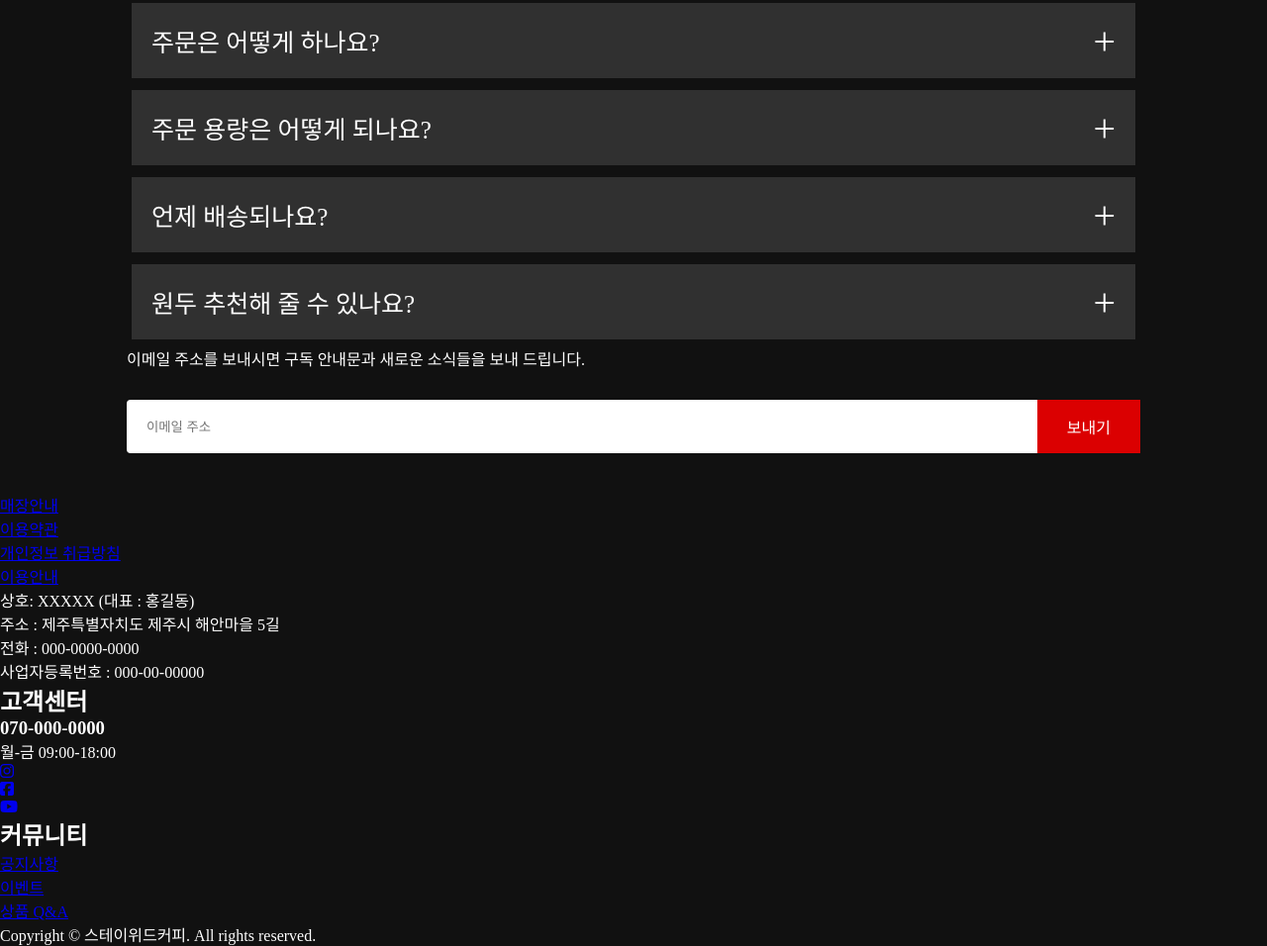
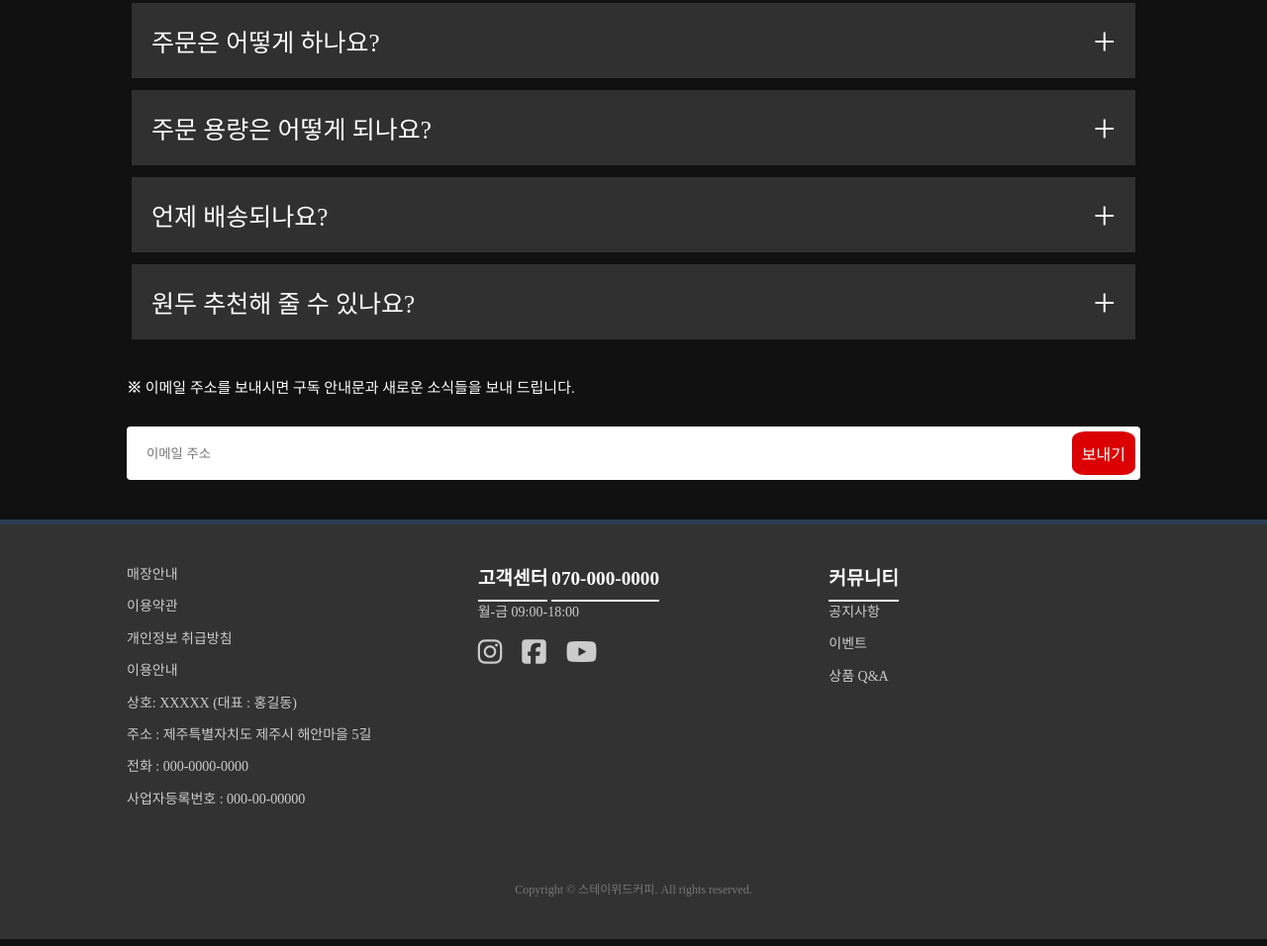
Before and after one commit to chrisharam/UREKA, a plain HTML site: page Ureka_class/css/practice_01/index.html in a window 1280 px wide. Shown: the part 2356-3312 px from the top of the page at 99% size. Drawn offline with Linux system fonts and the light colour scheme.

Commit message:
2025_08_28

```diff
--- a/Ureka_class/css/practice_01/index.html
+++ b/Ureka_class/css/practice_01/index.html
@@ -128,13 +128,13 @@
       <p>이메일 주소를 보내시면 구독 안내문과 새로운 소식들을 보내 드립니다.</p>
       <form class="add-email">
         <input type="email" placeholder="이메일 주소" required>
-        <button type="submit">보내기</button>
+        <button id = "submit" type="submit">보내기</button>
       </form>
     </div>
   </section>
 
   <!-- 푸터 -->
-  <footer>
+  <footer class="site-footer">
     <div class="footer-content">
       <div class="col left">
         <ul class="footer-nav">
--- a/Ureka_class/css/practice_01/style.css
+++ b/Ureka_class/css/practice_01/style.css
@@ -290,3 +290,109 @@ nav button {
 .accordion input[type="radio"]:checked + label::after{
     transform: rotate(-135deg);
 }
+.newsletter > p{
+  margin-top: 30px;
+  font-size: 15px;
+}
+.newsletter > p::before{
+  content: "\203b\0020";
+  color: white;
+  font-weight: bold;
+}
+#submit{
+  margin: 5px;
+  border-radius: 20%;
+  padding: 10px;
+}
+.site-footer{
+  background-color: #333232;
+  color: #ecf0f1;
+  padding: 40px 10%;
+  border-top: 5px solid #2c3e50;
+  line-height: 1.6;
+}
+.footer-content{
+  display: flex;
+  flex-wrap: wrap;
+  justify-content: space-around;
+  max-width: 1200px;
+  margin: 0 auto;
+  gap: 40px;
+}
+.footer-content .col{
+  flex: 1;
+  min-width: 200px;
+}
+.footer-content h2,
+.footer-content h3{
+  margin-top: 0;
+  font-size: 1.2em;
+  color: white;
+  border-bottom: 2px solid #ecf0f1;
+  padding-bottom: 5px;
+  display: inline-block;
+}
+.footer-content p,
+.footer-content ul li{
+  font-size: 14px;
+  color: #ccc;
+  margin-bottom: 10px;
+}
+.footer-content ul{
+  list-style: none;
+  padding: 0;
+}
+.footer-content a{
+  text-decoration: none;
+  color: #ccc;
+}
+.footer-content a:hover{
+  color: #fff;
+}
+.socials{
+  display: flex;
+  gap: 20px;
+  margin-top: 15px;
+}
+.socials i{
+  font-size: 28px;
+}
+.socials a:hover i{
+  color: #C13584;
+}
+.socials li:nth-child(2) a:hover i{
+  color:#1877f2;
+}
+.socials li:nth-child(3) a:hover i{
+  color: #e50914;
+}
+
+.copyright{
+  text-align: center;
+  border-top: 1px solid #333;
+  padding-top: 20px;
+  margin-top: 40px;
+  color: #777;
+  font-size: 12px;
+}
+
+@media (max-width: 768px){
+  .site-footer{
+    padding: 40px 5%;
+  }
+  .footer-content{
+    flex-direction: column;
+    align-items: center;
+  }
+  .footer-content col{
+    text-align: center;
+    font-size: 30px;
+  }
+  .footer-content h2,
+  .footer-content h3{
+    border-bottom: none;
+  }
+  .socials{
+    justify-content: center;
+  }
+}
--- /dev/null
+++ b/my_practice/css_01/test.css
@@ -0,0 +1,91 @@
+body {
+    font-family: Arial, sans-serif;
+    margin: 0;
+    padding: 0;
+    color: #333;
+}
+
+/* Flexbox를 사용하여 푸터를 하단에 고정하는 핵심 코드 */
+.page-container {
+    display: flex;
+    flex-direction: column;
+    min-height: 100vh; /* 뷰포트 높이의 100%를 차지 */
+}
+
+.content-wrap {
+    flex: 1; /* 남은 공간을 모두 채움 (main 콘텐츠가 길어지면 footer는 아래로 밀림) */
+    padding: 20px;
+    line-height: 1.6;
+}
+
+/* 푸터 기본 스타일 */
+.site-footer {
+    background-color: #34495e; /* 어두운 배경색 */
+    color: #ecf0f1; /* 밝은 폰트색 */
+    padding: 40px 20px;
+    border-top: 5px solid #2c3e50;
+}
+
+.footer-content {
+    display: flex;
+    flex-wrap: wrap; /* 작은 화면에서 줄바꿈 */
+    justify-content: space-around; /* 섹션 간 간격 균등 분배 */
+    max-width: 1200px;
+    margin: 0 auto;
+}
+
+.footer-section {
+    flex: 1;
+    min-width: 200px; /* 섹션의 최소 너비 설정 */
+    margin: 15px;
+}
+
+.footer-section h3 {
+    margin-top: 0;
+    font-size: 1.2em;
+    color: #fff;
+    border-bottom: 2px solid #ecf0f1;
+    padding-bottom: 5px;
+    display: inline-block;
+}
+
+.footer-section ul {
+    list-style: none;
+    padding: 0;
+}
+
+.footer-section ul li {
+    margin-bottom: 10px;
+}
+
+.footer-section a {
+    text-decoration: none;
+    color: #bdc3c7;
+    transition: color 0.3s;
+}
+
+.footer-section a:hover {
+    color: #fff;
+}
+
+.footer-bottom {
+    text-align: center;
+    padding-top: 20px;
+    border-top: 1px solid #5d6d7e;
+    margin-top: 20px;
+    font-size: 0.9em;
+    color: #bdc3c7;
+}
+
+/* 반응형 디자인을 위한 미디어 쿼리 */
+@media (max-width: 768px) {
+    .footer-content {
+        flex-direction: column;
+        align-items: center;
+    }
+
+    .footer-section {
+        text-align: center;
+        margin: 15px 0;
+    }
+}
```
Also changed, not shown: my_practice/css_01/index.html (added, +44 -0 lines), HW/2025_08_28/prelecture_of_javascript.txt (added), my_practice/html_01/ex_css_1.html (renamed from my_practice/ex_css_1.html).
